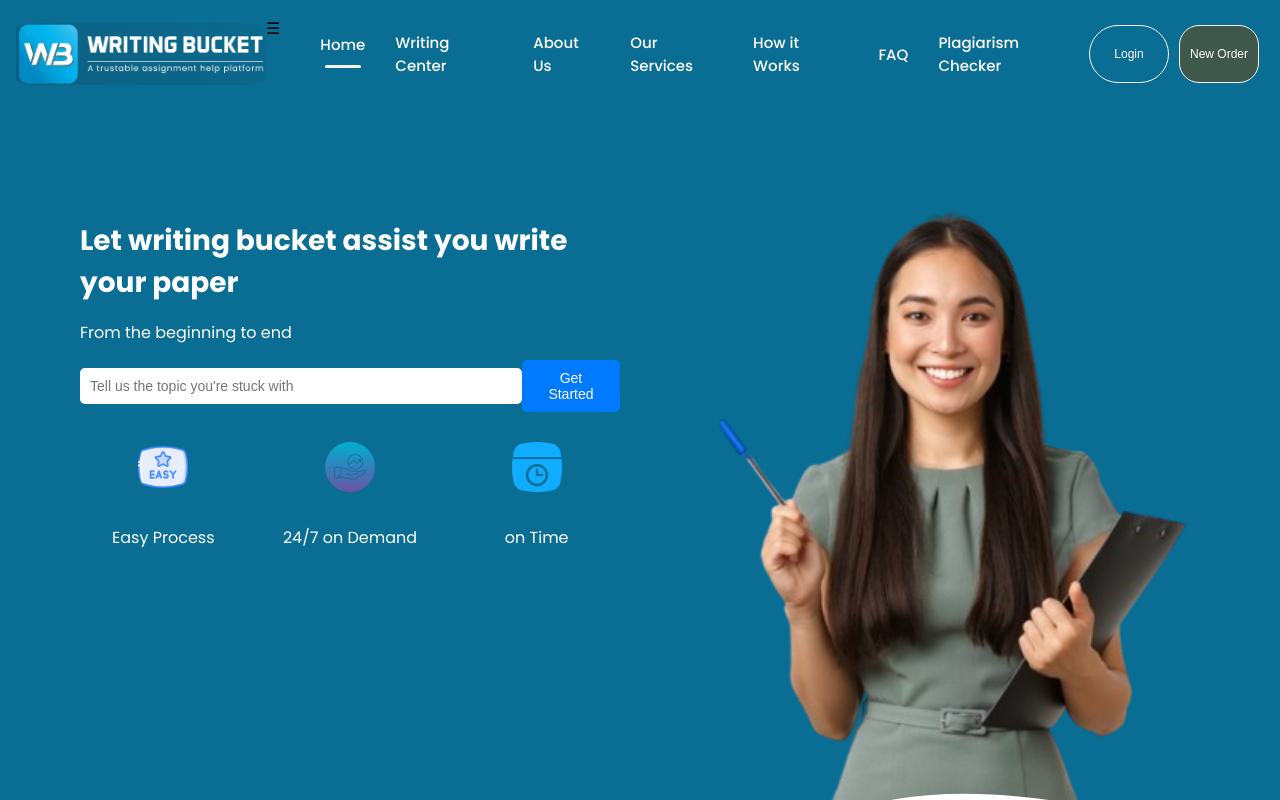
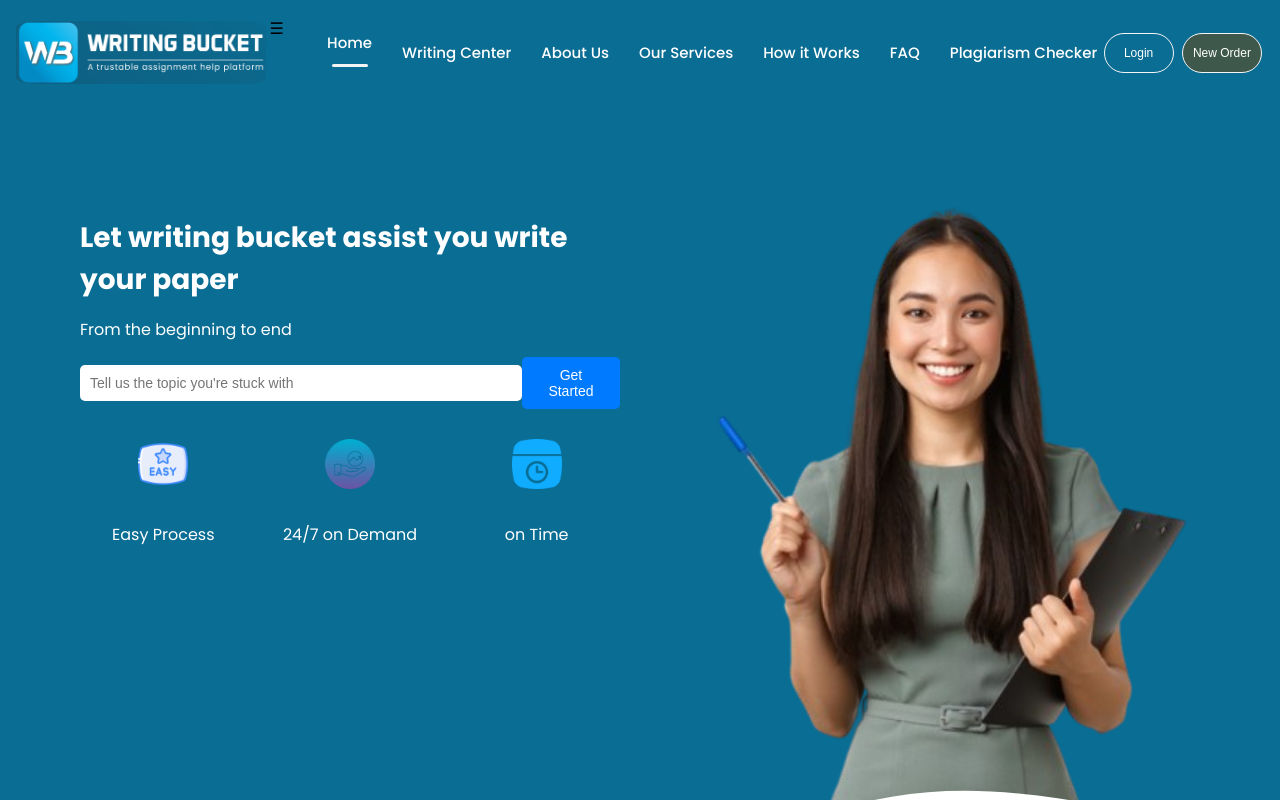
Before and after one commit to omwanda98/writing-bucket, a React (Create React App) app: page / in a window 1280 px wide. Shown: the top 800 px of the page. Built offline with nearby package versions, Linux system fonts and the light colour scheme.

Commit message:
button change

```diff
--- a/src/Components/Navbar/Navbar.css
+++ b/src/Components/Navbar/Navbar.css
@@ -53,13 +53,13 @@
 .nav-login {
   display: flex;
   align-items: center;
-  gap: 20px;
-  margin: 5px;
+  gap: 10px;
+  margin: 3px;
 }
 
 .nav-login button {
-  width: 80px;
-  height: 58px;
+  width: 70px;
+  height: 40px;
   outline: none;
   border: 1px solid whitesmoke;
   border-radius: 75px;
@@ -77,13 +77,13 @@
 .new-order {
   display: flex;
   align-items: center;
-  gap: 20px;
-  margin: 5px;
+  gap: 10px;
+  margin: 2px;
 }
 
 .new-order button {
   width: 80px;
-  height: 58px;
+  height: 40px;
   outline: none;
   border: 0.5px solid whitesmoke;
   border-radius: 20px;
```
